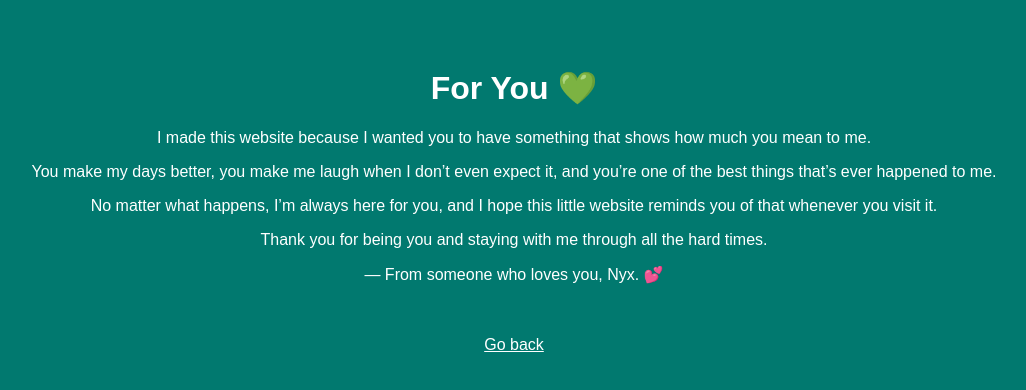
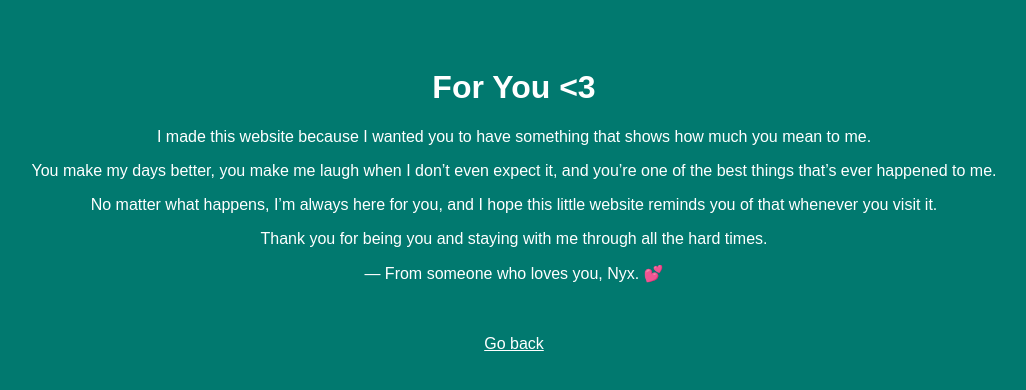
Before and after one commit to nyxi33/for-my-wife, a plain HTML site: page letter.html in a window 1280 px wide. Shown: the whole page, without its empty margins (126-1152 px from the left). Drawn offline with Linux system fonts and the light colour scheme.

Commit message:
Update letter.html

```diff
--- a/letter.html
+++ b/letter.html
@@ -5,7 +5,7 @@
 </head>
 <body style="font-family: Arial; background-color: #01796F; color: white; text-align: center; padding: 40px;">
 
-<h1>For You 💚</h1>
+<h1>For You <3 </h1>
 
 <p>
 I made this website because I wanted you to have something that shows how much you mean to me.
```
